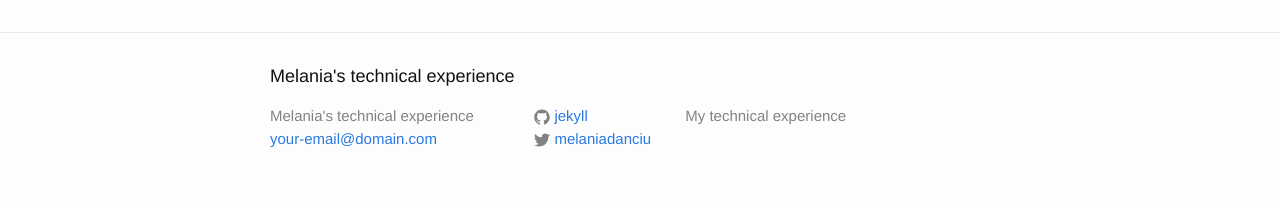
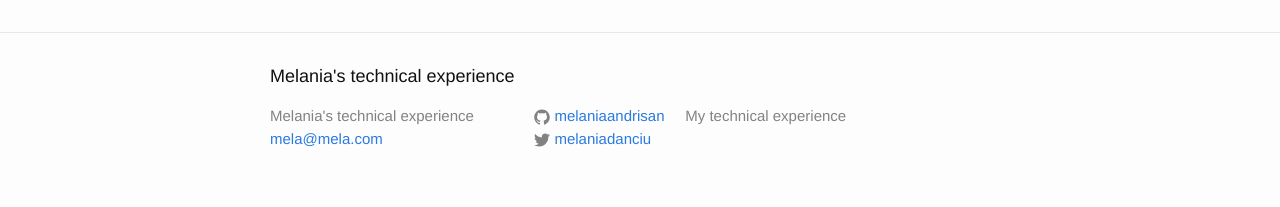
Before and after one commit to melaniaandrisan/melaniaandrisan.github.io, a Jekyll site: the page built from index.html, in a window 1280 px wide. Shown: the part 1350-1557 px from the top of the page. Built offline with Jekyll 4.4.1, drawn with Linux system fonts in a browser that asks for light colours; comment, search, counter and statistics services are not loaded.

Commit message:
Updated config to make permalink pretty and added the github account

```diff
--- a/_config.yml
+++ b/_config.yml
@@ -7,16 +7,18 @@
 #
 # Site settings
 title: Melania's technical experience
-email: your-email@domain.com
+email: mela@mela.com
 description: > # this means to ignore newlines until "baseurl:"
   My technical experience
 # baseurl: "melaniaandrisan.github.io/" # the subpath of your site, e.g. /blog
 # url: "http://melaniaandrisan.github.io/melaniaandrisan.github.io" # the base hostname & protocol for your site
 twitter_username: melaniadanciu
-github_username:  jekyll
+github_username:  melaniaandrisan
 
 # Build settings
+highlighter: true
 markdown: kramdown
+permalink: pretty
 
 # Post excerpt
 ---
```
